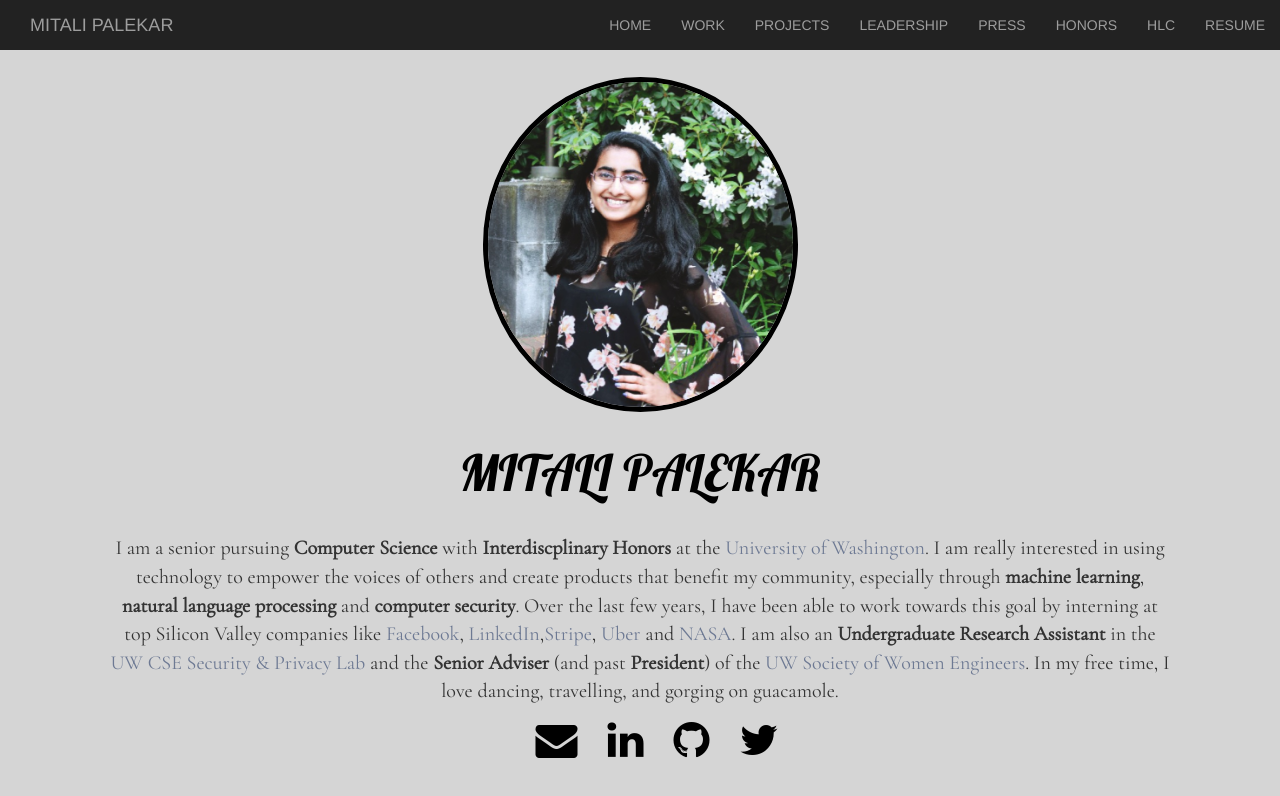
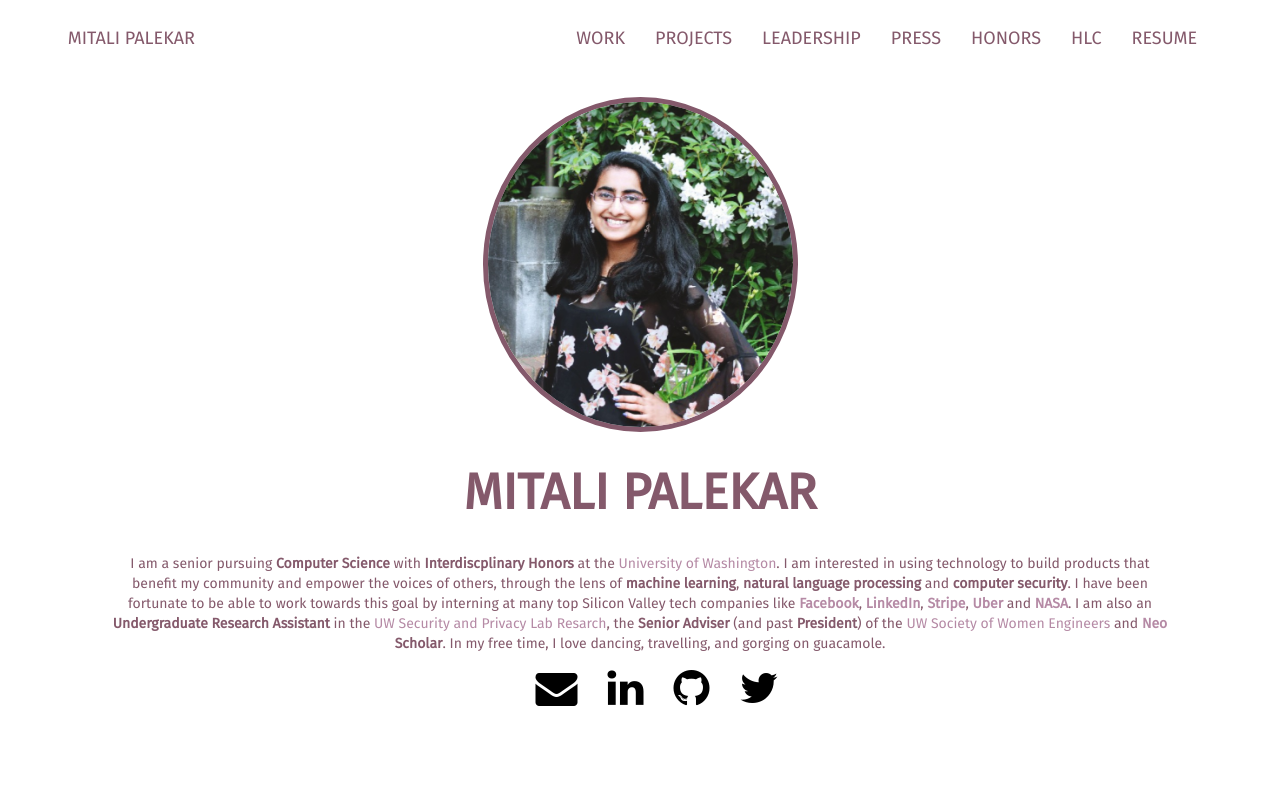
Before and after one commit to mitalipalekar/mitalipalekar.github.io, a React (Create React App) app: page / in a window 1280 px wide. Shown: the top 796 px of the page. Built offline with nearby package versions, Linux system fonts and the light colour scheme.

Commit message:
Home Page updated

```diff
--- a/package.json
+++ b/package.json
@@ -6,6 +6,7 @@
   "dependencies": {
     "gh-pages": "^1.2.0",
     "react": "^16.4.2",
+    "react-bootstrap": "^0.32.4",
     "react-dom": "^16.4.2",
     "react-router-dom": "^4.3.1",
     "react-scripts": "1.1.4"
--- a/public/css/styles.css
+++ b/public/css/styles.css
@@ -1,19 +1,31 @@
-body {
-  width: 100%;
-  height: 100%;
-  background-color: #d5d5d5;
+a {
+  color: #B58AA5
 }
 
-a {
-  color: #6d7993
+a:hover, a:active {
+  color: #CECFCE;
+  text-decoration: none;
 }
 
-#profile-photo {
-  margin-top: 6%;
+/* HEADER STYLING */
+.navbar, .navbar-default {
+  background: white;
+  border: white;
 }
 
+.container {
+  padding: 1%;
+}
+
+.navItem {
+  font-family: 'Fira Sans', Sans-Serif;
+  font-size: 18px;
+  color: #84596B;
+}
+
+/* HOME PAGE STYLING */
 #profile-photo img {
-  border: 5px solid black;
+  border: 5px solid #84596B;
   display: block;
   margin: auto;
   width: 315px;
@@ -21,10 +33,10 @@ a {
 }
 
 #name, #title {
-  font-family: 'Lobster', cursive;
+  font-family: 'Fira Sans', Sans-Serif;
   text-align: center;
   font-size: 50px;
-  color: black;
+  color: #84596B;
   margin: 2%;
 }
 
@@ -36,8 +48,9 @@ a {
   width: 83%;
   margin: auto;
   text-align: center;
-  font-family: 'Cormorant Garamond', cursive;
-  font-size: 20px;
+  font-family: 'Fira Sans', Sans-Serif;
+  font-size: 14px;
+  color: #84596B;
 }
 
 #footer .footer-icons {
--- a/public/index.html
+++ b/public/index.html
@@ -36,6 +36,7 @@
     <link href="https://fonts.googleapis.com/css?family=Cormorant+Garamond" rel="stylesheet">
     <link href="https://fonts.googleapis.com/css?family=Pacifico" rel="stylesheet">
     <link href="https://fonts.googleapis.com/css?family=Lobster|Lato" rel="stylesheet">
+    <link href="https://fonts.googleapis.com/css?family=Fira+Sans" rel="stylesheet">
   </head>
   <body>
     <noscript>
--- a/src/components/Header.js
+++ b/src/components/Header.js
@@ -1,12 +1,51 @@
 import React from 'react'
 import { Link } from 'react-router-dom';
+import { Navbar, Nav, NavItem } from 'react-bootstrap'
 
 export default class Header extends React.Component {
 	render() {
 		return(
-      <header>
+      <Navbar collapseOnSelect>
+        <Navbar.Header>
+          <Navbar.Brand>
+            <a href="/"><span className="navItem">MITALI PALEKAR</span></a>
+          </Navbar.Brand>
+          <Navbar.Toggle />
+        </Navbar.Header>
+        <Navbar.Collapse>
+          <Nav pullRight>
+            <NavItem eventKey={1} href="/work">
+              <span className="navItem">WORK</span>
+            </NavItem>
+            <NavItem eventKey={2} href="/projects">
+              <span className="navItem">PROJECTS</span>
+            </NavItem>
+            <NavItem eventKey={3} href="/leadership">
+              <span className="navItem">LEADERSHIP</span>
+            </NavItem>
+            <NavItem eventKey={4} href="/press">
+              <span className="navItem">PRESS</span>
+            </NavItem>
+            <NavItem eventKey={5} href="http://mitalipalekar.weebly.com" target="_blank" rel="noopener noreferrer">
+              <span className="navItem">HONORS</span>
+            </NavItem>
+            <NavItem eventKey={6} href="https://hlcmitalipalekar.weebly.com/" target="_blank" rel="noopener noreferrer">
+              <span className="navItem">HLC</span>
+            </NavItem>
+            <NavItem eventKey={7} href={require("../resume.pdf")} target="_blank" rel="noopener noreferrer">
+              <span className="navItem">RESUME</span>
+            </NavItem>
+          </Nav>
+        </Navbar.Collapse>
+      </Navbar>
+    );
+	}
+}
+
+/*
+<header>
         <div className='container-fluid'>
-          <nav className='navbar-inverse navbar-default navbar-fixed-top' id='header-navbar'>
+          <nav className='navbar navbar-default navbar-fixed-top' id='header'>
             <div className='container-fluid'>
               <div className='navbar-header'>
                 <button type='button' className='navbar-toggle collapsed' data-toggle='collapse' data-target='#bs-example-navbar-collapse-1' aria-expanded='false'>
@@ -17,7 +56,7 @@ export default class Header extends React.Component {
                 </button>
                 <a className='navbar-brand' href='/'>MITALI PALEKAR</a>
               </div>
-              <div className='collapse navbar-collapse navbar-inverse' id='bs-example-navbar-collapse-1'>
+              <div className='collapse navbar-collapse'>
                 <ul className='nav navbar-nav navbar-right'>
                   <li><Link to='/'>HOME</Link></li>
                   <li><Link to='/work'>WORK</Link></li>
@@ -33,6 +72,4 @@ export default class Header extends React.Component {
           </nav>
         </div>
       </header>
-    );
-	}
-}
+*/
--- a/src/pages/Home.js
+++ b/src/pages/Home.js
@@ -8,17 +8,17 @@ export default class Home extends React.Component {
           <img src={require("./photos/profile-photo.jpg")} alt="mitali" className="img-circle"/>
         </div>
         <div id='name'>
-          <span>MITALI PALEKAR</span>
+          <span><b>MITALI PALEKAR</b></span>
         </div>
         <div id='about'>
-          I am a senior pursuing <b>Computer Science</b> with <b>Interdiscplinary Honors</b> at
-          the <a href='https://www.washington.edu/' target='_blank' rel="noopener noreferrer">University of Washington</a>.
-          I am really interested in using technology to empower the voices of others and create products that benefit my community,
-          especially through <b>machine learning</b>, <b>natural language processing</b> and <b>computer security</b>.  Over the last few years, I have
-          been able to work towards this goal by interning at top Silicon Valley companies like <a>Facebook</a>, <a>LinkedIn</a>,
-          <a>Stripe</a>, <a href='https://eng.uber.com/sre-internship/' target='_blank' rel="noopener noreferrer">Uber</a> and  <a>NASA</a>.
-          I am also an <b>Undergraduate Research Assistant</b> in the <a href='https://seclab.cs.washington.edu/' target='_blank' rel="noopener noreferrer">UW CSE Security
-          & Privacy Lab</a> and the <b>Senior Adviser</b> (and past <b>President</b>) of the <a href='http://uwswe.com/' target='_blank' rel="noopener noreferrer">UW Society of Women Engineers</a>.
+          I am a senior pursuing <b>Computer Science</b> with <b>Interdiscplinary Honors</b> at the
+          <a href='https://www.washington.edu/' target='_blank' rel="noopener noreferrer"> University of Washington</a>.
+          I am interested in using technology to build products that benefit my community and empower the voices of others,
+          through the lens of <b>machine learning</b>, <b>natural language processing</b> and <b>computer security</b>.  I have been fortunate
+          to be able to work towards this goal by interning at many top Silicon Valley tech companies like <a><b>Facebook</b></a>, <a><b>LinkedIn</b></a>,
+          <a> <b>Stripe</b></a>, <a href='https://eng.uber.com/sre-internship/' target='_blank' rel="noopener noreferrer"><b>Uber</b></a> and  <a><b>NASA</b></a>.
+          I am also an <b>Undergraduate Research Assistant</b> in the <a href='https://seclab.cs.washington.edu/' target='_blank' rel="noopener noreferrer">UW Security
+          and Privacy Lab Resarch</a>, the <b>Senior Adviser</b> (and past <b>President</b>) of the <a href='http://uwswe.com/' target='_blank' rel="noopener noreferrer">UW Society of Women Engineers</a> and <b><a href="https://twitter.com/neo?lang=en" target='_blank' rel="noopener noreferrer">Neo</a> Scholar</b>.
           In my free time, I love dancing, travelling, and gorging on guacamole.
         </div>
       </div>
```
Also changed, not shown: 7 other files (tests, documents, lock files or other folders).
